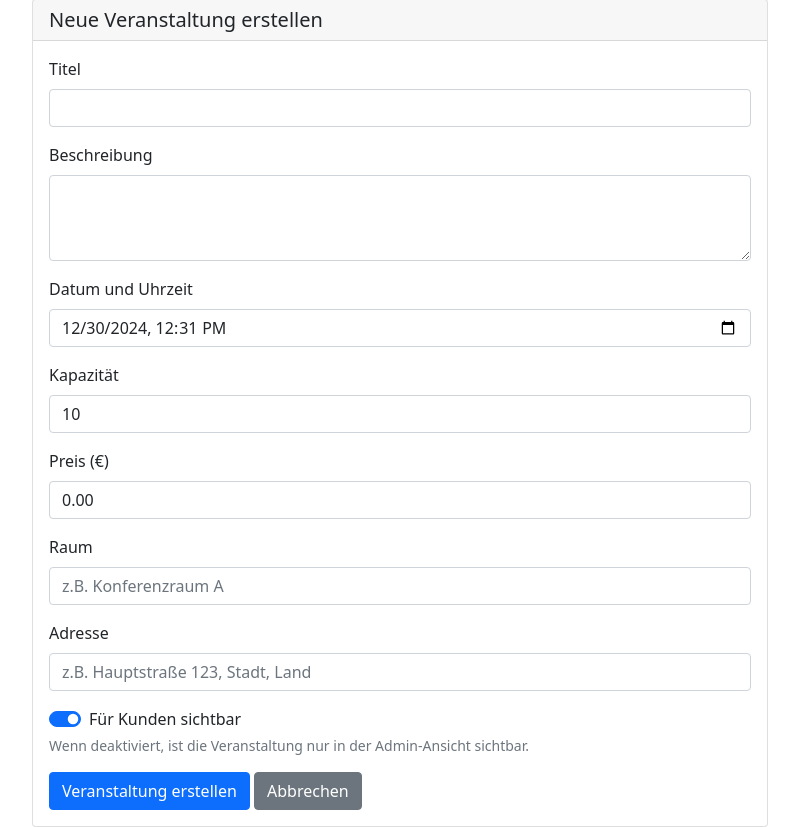
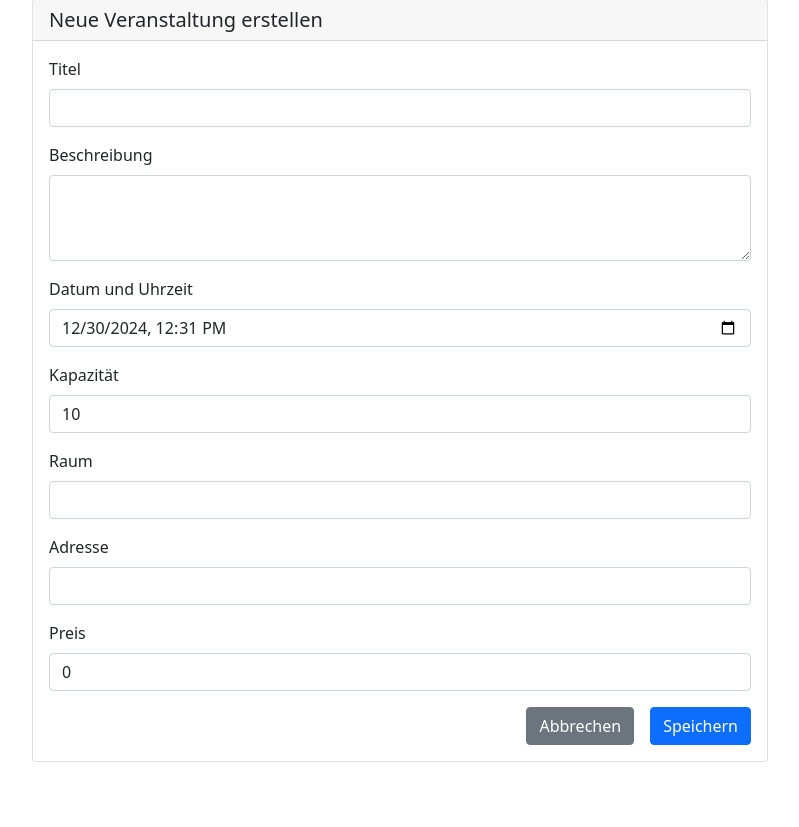
Before and after one commit to hanse-dev/eventbocker, a Flask app: page /event/create in a window 1280 px wide. Shown: the part 81-908 px from the top of the page, without its empty margins (240-1039 px from the left). After the commit the page ends 843 px from the top, so only its background shows below. Run offline with Flask 3, Linux system fonts and the light colour scheme; a user stored in the database is signed in; parts of the project's set-up code (start-up, migrations or seed data) failed here and were passed over; some libraries are stand-ins or nearby versions.

Commit message:
admin view edits

```diff
--- a/app/routes/main.py
+++ b/app/routes/main.py
@@ -11,40 +11,52 @@ def index():
     if current_user.is_authenticated and current_user.is_admin:
         # Admin sees all future events, including invisible ones
         events = Event.get_future_events(include_invisible=True)
+        return render_template('index.html', events=events)
     else:
         # Non-admin users only see visible future events
         events = Event.get_future_events(include_invisible=False)
-    return render_template('index.html', events=events)
+        return render_template('index.html', events=events)
 
 @bp.route('/event/create', methods=['GET', 'POST'])
 @login_required
 def create_event():
     if request.method == 'POST':
-        title = request.form['title']
-        description = request.form['description']
-        date_str = request.form['date']
-        capacity = int(request.form.get('capacity', 10))
-        room = request.form.get('room')
-        address = request.form.get('address')
-        price = float(request.form.get('price', 0))
+        try:
+            title = request.form['title']
+            description = request.form['description']
+            date_str = request.form['date']
+            capacity = int(request.form.get('capacity', 10))
+            room = request.form.get('room')
+            address = request.form.get('address')
+            price = float(request.form.get('price', 0))
 
-        # Parse the date and make it timezone-aware
-        date = datetime.strptime(date_str, '%Y-%m-%dT%H:%M').replace(tzinfo=timezone.utc)
+            # Parse the date and make it timezone-aware
+            date = datetime.strptime(date_str, '%Y-%m-%dT%H:%M').replace(tzinfo=timezone.utc)
 
-        event = Event(
-            title=title,
-            description=description,
-            date=date,
-            capacity=capacity,
-            room=room,
-            address=address,
-            price=price
-        )
-        db.session.add(event)
-        db.session.commit()
+            event = Event(
+                title=title,
+                description=description,
+                date=date,
+                capacity=capacity,
+                room=room,
+                address=address,
+                price=price
+            )
+            db.session.add(event)
+            db.session.commit()
 
-        flash('Event created successfully!', 'success')
-        return redirect(url_for('main.index'))
+            flash('Event created successfully!', 'success')
+            return redirect(url_for('main.index'))
+        except ValueError as e:
+            flash(str(e), 'danger')
+            return render_template('create_event.html',
+                                default_date=date_str,
+                                form_data=request.form)
+        except Exception as e:
+            flash('An error occurred while creating the event.', 'danger')
+            return render_template('create_event.html',
+                                default_date=date_str,
+                                form_data=request.form)
 
     default_date = datetime.now(timezone.utc).strftime('%Y-%m-%dT%H:%M')
     return render_template('create_event.html', default_date=default_date)
@@ -79,55 +91,75 @@ def edit_event(event_id):
     event = Event.query.get_or_404(event_id)
 
     if request.method == 'POST':
-        event.title = request.form['title']
-        event.description = request.form['description']
-        date_str = request.form['date']
-        event.capacity = int(request.form.get('capacity', 10))
-        event.room = request.form.get('room')
-        event.address = request.form.get('address')
-        event.price = float(request.form.get('price', 0))
+        try:
+            event.title = request.form['title']
+            event.description = request.form['description']
+            date_str = request.form['date']
+            event.capacity = int(request.form.get('capacity', 10))
+            event.room = request.form.get('room')
+            event.address = request.form.get('address')
+            event.price = float(request.form.get('price', 0))
 
-        event.date = datetime.strptime(date_str, '%Y-%m-%dT%H:%M')
+            # Parse the date and make it timezone-aware
+            event.date = datetime.strptime(date_str, '%Y-%m-%dT%H:%M').replace(tzinfo=timezone.utc)
 
-        db.session.commit()
+            db.session.commit()
 
-        flash('Event updated successfully!', 'success')
-        return redirect(url_for('main.index'))
+            flash('Event updated successfully!', 'success')
+            return redirect(url_for('main.index'))
+        except ValueError as e:
+            flash(str(e), 'danger')
+            return render_template('edit_event.html', event=event)
 
     return render_template('edit_event.html', event=event)
 
 @bp.route('/event/<int:event_id>/copy', methods=['POST'])
 @login_required
 def copy_event(event_id):
-    # Get the original event
-    original_event = Event.query.get_or_404(event_id)
+    try:
+        # Get the original event
+        original_event = Event.query.get_or_404(event_id)
 
-    # Create a new event with the same details
-    new_event = Event(
-        title=f"Copy of {original_event.title}",
-        description=original_event.description,
-        date=original_event.date,
-        capacity=original_event.capacity,
-        room=original_event.room,
-        address=original_event.address,
-        price=original_event.price,
-        bookings=0  # Start with 0 bookings
-    )
+        # Ensure the date is timezone-aware
+        event_date = original_event.date
+        if event_date.tzinfo is None:
+            event_date = event_date.replace(tzinfo=timezone.utc)
 
-    db.session.add(new_event)
-    db.session.commit()
+        # Create a new event with the same details
+        new_event = Event(
+            title=f"Copy of {original_event.title}",
+            description=original_event.description,
+            date=event_date,
+            capacity=original_event.capacity,
+            room=original_event.room,
+            address=original_event.address,
+            price=original_event.price,
+            bookings=0  # Start with 0 bookings
+        )
 
-    flash('Event copied successfully!', 'success')
-    return redirect(url_for('main.index'))
+        db.session.add(new_event)
+        db.session.commit()
+
+        flash('Event copied successfully!', 'success')
+        return redirect(url_for('main.index'))
+    except ValueError as e:
+        flash(str(e), 'danger')
+        return redirect(url_for('main.index'))
 
 @bp.route('/event/<int:event_id>/toggle-visibility', methods=['POST'])
 @login_required
 def toggle_visibility(event_id):
-    event = Event.query.get_or_404(event_id)
-    event.is_visible = not event.is_visible
-    db.session.commit()
-    flash('Event visibility updated successfully!', 'success')
-    return redirect(url_for('main.index'))
+    try:
+        event = Event.query.get_or_404(event_id)
+        event.is_visible = not event.is_visible
+        db.session.commit()
+        status = "visible" if event.is_visible else "hidden"
+        flash(f'Event is now {status}', 'success')
+        return redirect(url_for('main.index'))
+    except Exception as e:
+        db.session.rollback()
+        flash('Error updating event visibility', 'danger')
+        return redirect(url_for('main.index'))
 
 @bp.route('/event/<int:event_id>/registrations')
 @login_required
--- a/app/templates/create_event.html
+++ b/app/templates/create_event.html
@@ -8,57 +8,65 @@
                 <h5 class="mb-0">Neue Veranstaltung erstellen</h5>
             </div>
             <div class="card-body">
-                <div id="error-container" style="display: none;"></div>
+                {% with messages = get_flashed_messages(with_categories=true) %}
+                    {% if messages %}
+                        {% with category, message = messages[-1] %}
+                            <div class="alert alert-{{ category }} alert-dismissible fade show" role="alert">
+                                {{ message }}
+                                <button type="button" class="btn-close" data-bs-dismiss="alert" aria-label="Close"></button>
+                            </div>
+                        {% endwith %}
+                    {% endif %}
+                {% endwith %}
+
                 <form method="POST" action="{{ url_for('main.create_event') }}" novalidate>
                     <div class="mb-3">
                         <label for="title" class="form-label">Titel</label>
-                        <input type="text" class="form-control" id="title" name="title" required>
+                        <input type="text" class="form-control" id="title" name="title"
+                               value="{{ form_data.title if form_data else '' }}" required>
                         <div class="invalid-feedback">
                             Bitte geben Sie einen Titel ein.
                         </div>
                     </div>
                     <div class="mb-3">
                         <label for="description" class="form-label">Beschreibung</label>
-                        <textarea class="form-control" id="description" name="description" rows="3"></textarea>
+                        <textarea class="form-control" id="description" name="description" rows="3">{{ form_data.description if form_data else '' }}</textarea>
                     </div>
                     <div class="mb-3">
                         <label for="date" class="form-label">Datum und Uhrzeit</label>
-                        <input type="datetime-local" class="form-control" id="date" name="date" value="{{ default_date }}" required>
+                        <input type="datetime-local" class="form-control" id="date" name="date"
+                               value="{{ default_date }}" required>
                         <div class="invalid-feedback">
-                            Das Datum muss in der Zukunft liegen.
+                            Bitte wählen Sie ein Datum und eine Uhrzeit.
                         </div>
                     </div>
                     <div class="mb-3">
                         <label for="capacity" class="form-label">Kapazität</label>
-                        <input type="number" class="form-control" id="capacity" name="capacity" value="10" min="1" required>
+                        <input type="number" class="form-control" id="capacity" name="capacity"
+                               value="{{ form_data.capacity if form_data else '10' }}" required>
                         <div class="invalid-feedback">
-                            Die Kapazität muss größer als 0 sein.
-                        </div>
-                    </div>
-                    <div class="mb-3">
-                        <label for="price" class="form-label">Preis (€)</label>
-                        <input type="number" class="form-control" id="price" name="price" value="0.00" min="0" step="0.01" required>
-                        <div class="invalid-feedback">
-                            Der Preis darf nicht negativ sein.
+                            Bitte geben Sie eine gültige Kapazität ein.
                         </div>
                     </div>
                     <div class="mb-3">
                         <label for="room" class="form-label">Raum</label>
-                        <input type="text" class="form-control" id="room" name="room" placeholder="z.B. Konferenzraum A">
+                        <input type="text" class="form-control" id="room" name="room"
+                               value="{{ form_data.room if form_data else '' }}">
                     </div>
                     <div class="mb-3">
                         <label for="address" class="form-label">Adresse</label>
-                        <input type="text" class="form-control" id="address" name="address" placeholder="z.B. Hauptstraße 123, Stadt, Land">
+                        <input type="text" class="form-control" id="address" name="address"
+                               value="{{ form_data.address if form_data else '' }}">
                     </div>
                     <div class="mb-3">
-                        <div class="form-check form-switch">
-                            <input class="form-check-input" type="checkbox" id="is_visible" name="is_visible" checked>
-                            <label class="form-check-label" for="is_visible">Für Kunden sichtbar</label>
-                        </div>
-                        <div class="form-text">Wenn deaktiviert, ist die Veranstaltung nur in der Admin-Ansicht sichtbar.</div>
+                        <label for="price" class="form-label">Preis</label>
+                        <input type="number" step="0.01" class="form-control" id="price" name="price"
+                               value="{{ form_data.price if form_data else '0' }}">
                     </div>
-                    <button type="submit" class="btn btn-primary">Veranstaltung erstellen</button>
-                    <a href="{{ url_for('main.index') }}" class="btn btn-secondary">Abbrechen</a>
+                    <div class="d-grid gap-2 d-md-flex justify-content-md-end">
+                        <a href="{{ url_for('main.index') }}" class="btn btn-secondary me-md-2">Abbrechen</a>
+                        <button type="submit" class="btn btn-primary">Speichern</button>
+                    </div>
                 </form>
             </div>
         </div>
```
Also changed, not shown: app/templates/_event_list.html (+7 -5 lines), app/templates/edit_event.html (+27 -22 lines), app/templates/index.html (+6 -2 lines).
